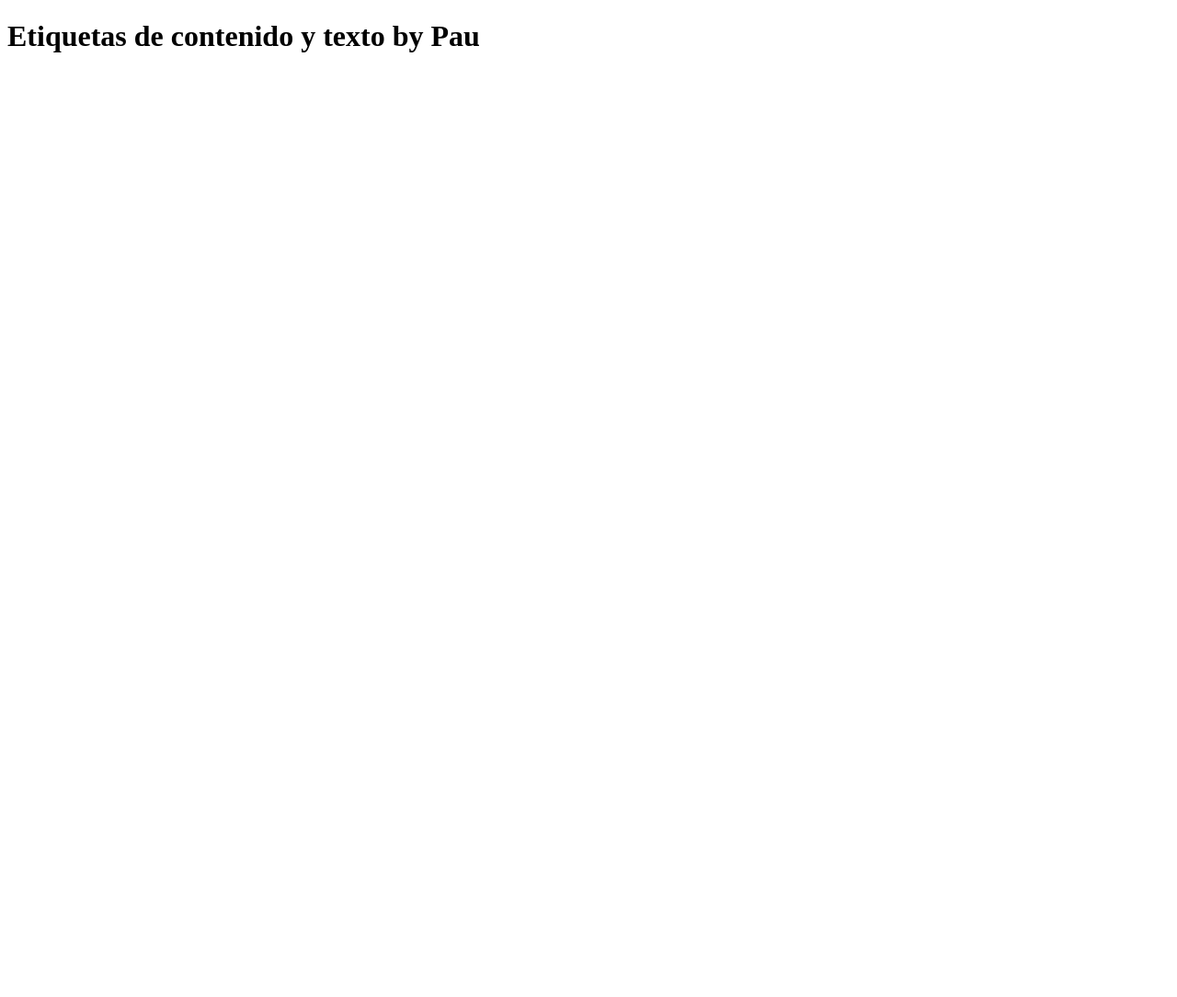
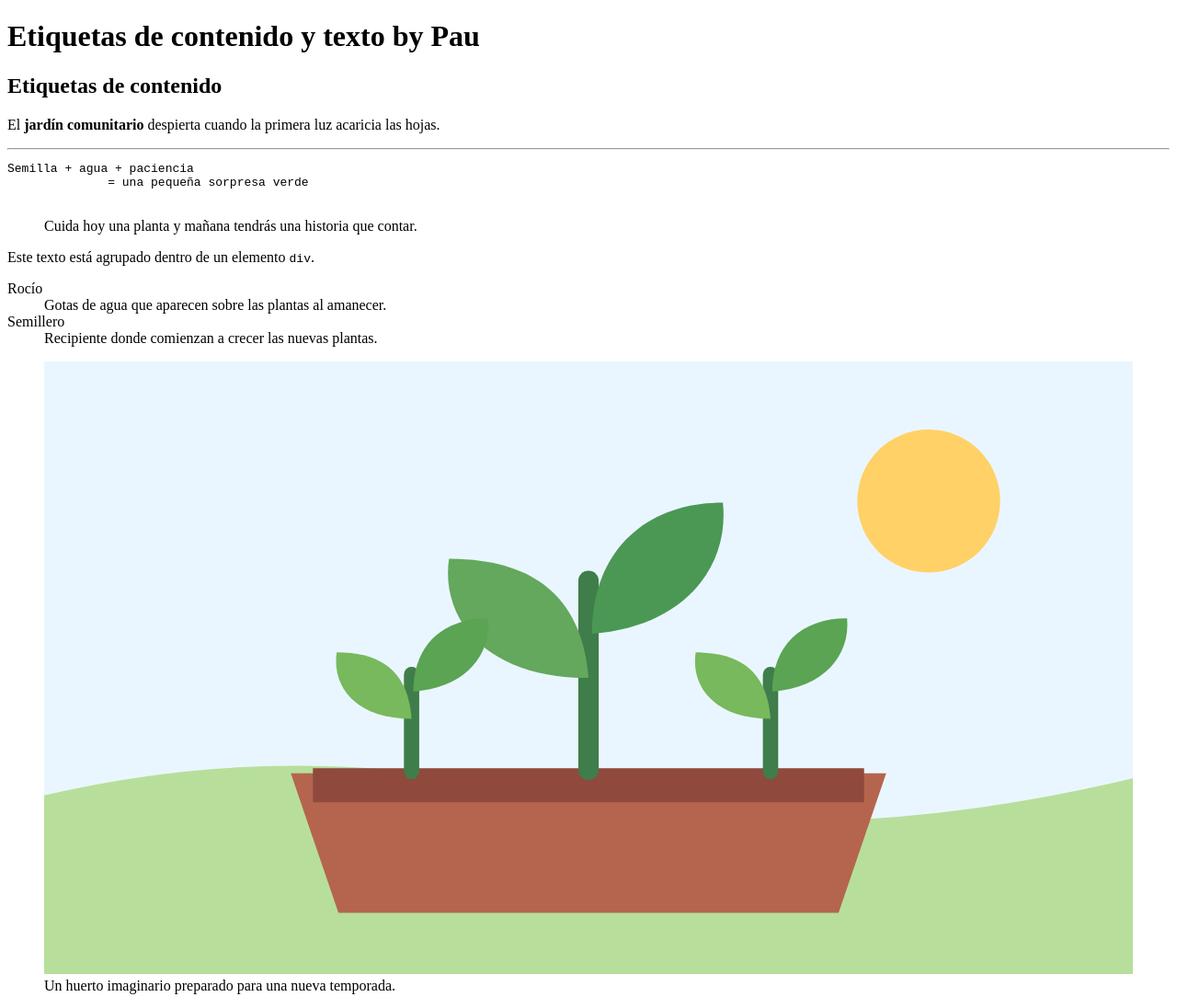
Before and after one commit to PAUUUUUUUUUUU/Tarea-1.7, a plain HTML site: page index.html in a window 1280 px wide. Shown: the whole page at 92% size. Before the commit the page ends 800 px from the top, so only its background shows below. Drawn offline with Linux system fonts and the light colour scheme.

Commit message:
Etiquetas de contenido

```diff
--- a/index.html
+++ b/index.html
@@ -7,5 +7,31 @@
 </head>
 <body>
     <h1>Etiquetas de contenido y texto by Pau</h1>
+
+    <section id="contenido">
+        <h2>Etiquetas de contenido</h2>
+        <p>El <strong>jardín comunitario</strong> despierta cuando la primera luz acaricia las hojas.</p>
+        <hr>
+        <pre>
+Semilla + agua + paciencia
+              = una pequeña sorpresa verde
+        </pre>
+        <blockquote>
+            <p>Cuida hoy una planta y mañana tendrás una historia que contar.</p>
+        </blockquote>
+        <div>
+            <p>Este texto está agrupado dentro de un elemento <code>div</code>.</p>
+        </div>
+        <dl>
+            <dt>Rocío</dt>
+            <dd>Gotas de agua que aparecen sobre las plantas al amanecer.</dd>
+            <dt>Semillero</dt>
+            <dd>Recipiente donde comienzan a crecer las nuevas plantas.</dd>
+        </dl>
+        <figure>
+            <img src="assets/huerto.svg" alt="Ilustración de un pequeño huerto con plantas y un sol">
+            <figcaption>Un huerto imaginario preparado para una nueva temporada.</figcaption>
+        </figure>
+    </section>
 </body>
 </html>
```
Also changed, not shown: assets/huerto.svg (added).
